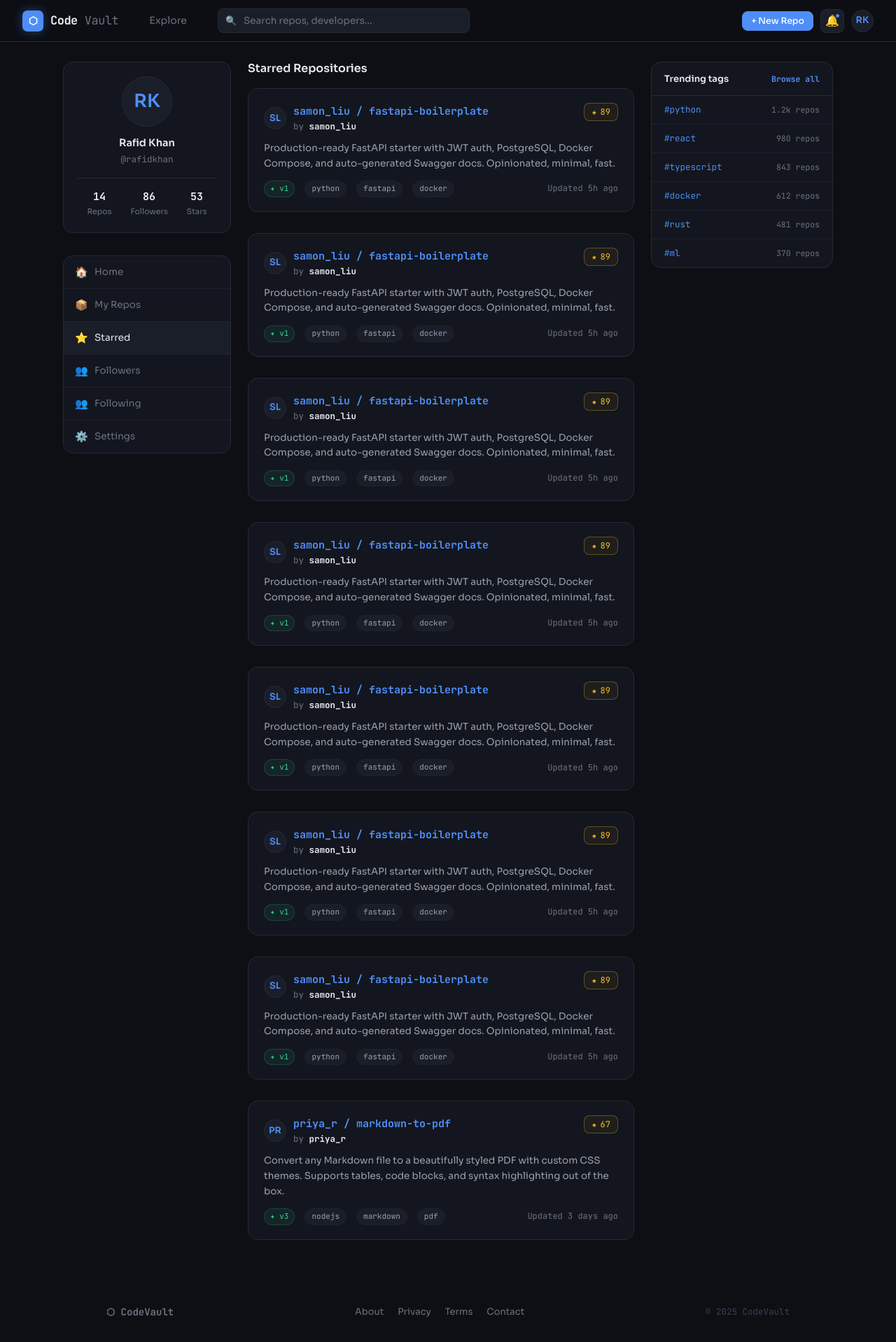
After one commit to sifat5532/CodeVault, a PHP site: page /starred.html in a window 1280 px wide. The commit adds this page. Shown: the whole page at 70% size. Run offline with PHP 8.4, Linux system fonts and the light colour scheme.

Commit message:
add: starred.html

```diff
--- /dev/null
+++ b/starred.html
@@ -0,0 +1,356 @@
+<!DOCTYPE html>
+<html lang="en">
+
+<head>
+  <meta charset="UTF-8" />
+  <meta name="viewport" content="width=device-width, initial-scale=1.0" />
+  <title>Starred — CodeVault</title>
+  <link rel="stylesheet" href="style.css" />
+</head>
+
+<body>
+
+  <!-- ===== NAVBAR ===== -->
+  <nav class="navbar">
+    <a href="feed.html" class="nav-logo">
+      <div class="logo-icon">⬡</div>
+      Code<span class="dim">Vault</span>
+    </a>
+
+    <div class="nav-links">
+      <a href="#">Explore</a>
+    </div>
+
+    <div class="nav-search">
+      <span class="search-icon">🔍</span>
+      <input type="text" placeholder="Search repos, developers…" />
+    </div>
+
+    <div class="nav-right">
+      <a href="new_repository.html"><button class="btn btn-primary btn-sm new-repo-btn">+ New Repo</button></a>
+
+      <a href="notification.html">
+        <div class="notif-btn">
+          🔔
+          <div class="notif-dot"></div>
+        </div>
+      </a>
+
+      <div class="user-menu">
+        <div class="avatar" onclick="toggleDropdown()">RK</div>
+        <div class="user-dropdown" id="userDropdown">
+          <a href="#">👤 My Profile</a>
+          <a href="#">⚙️ Settings</a>
+          <div class="dd-divider"></div>
+          <a href="index.html" class="danger">🚪 Sign out</a>
+        </div>
+      </div>
+    </div>
+  </nav>
+
+  <!-- ===== PAGE ===== -->
+  <div class="page-wrap">
+    <div class="feed-layout">
+
+      <!-- ===== LEFT SIDEBAR ===== -->
+      <aside class="sidebar-left">
+        <div class="sidebar-profile">
+          <div class="avatar xl">RK</div>
+          <div class="profile-name">Rafid Khan</div>
+          <div class="profile-handle">@rafidkhan</div>
+          <div class="profile-stats">
+            <div class="profile-stat">
+              <div class="n">14</div>
+              <div class="l">Repos</div>
+            </div>
+            <div class="profile-stat">
+              <div class="n">86</div>
+              <div class="l">Followers</div>
+            </div>
+            <div class="profile-stat">
+              <div class="n">53</div>
+              <div class="l">Stars</div>
+            </div>
+          </div>
+        </div>
+
+        <nav class="sidebar-nav">
+          <a href="feed.html"><span class="nav-icon">🏠</span> Home</a>
+          <a href="#"><span class="nav-icon">📦</span> My Repos</a>
+          <a href="starred.html" class="active"><span class="nav-icon">⭐</span> Starred</a>
+          <a href="followers.html"><span class="nav-icon">👥</span> Followers</a>
+          <a href="#"><span class="nav-icon">👥</span> Following</a>
+          <a href="#"><span class="nav-icon">⚙️</span> Settings</a>
+        </nav>
+      </aside>
+
+      <!-- ===== MAIN CONTENT ===== -->
+      <main class="feed-main">
+        <div class="feed-header">
+          <h2>Starred Repositories</h2>
+        </div>
+
+        <div class="feed-list">
+
+          <!-- Starred Repo 1 -->
+          <div class="feed-repo-card anim-fadeup" style="animation-delay:0.05s">
+            <div class="frc-top">
+              <div class="frc-meta">
+                <div class="avatar">SL</div>
+                <div>
+                  <div class="repo-name">samon_liu / fastapi-boilerplate</div>
+                  <div class="by">by <strong>samon_liu</strong></div>
+                </div>
+              </div>
+              <button class="star-btn starred" onclick="toggleStar(this)">★ <span>89</span></button>
+            </div>
+            <p class="frc-desc">Production-ready FastAPI starter with JWT auth, PostgreSQL, Docker Compose, and
+              auto-generated Swagger docs. Opinionated, minimal, fast.</p>
+            <div class="frc-footer">
+              <div class="version-chip">✦ v1</div>
+              <span class="tag">python</span>
+              <span class="tag">fastapi</span>
+              <span class="tag">docker</span>
+              <div class="repo-meta" style="margin-left:auto; color: var(--text-muted);">Updated 5h ago</div>
+            </div>
+          </div>
+
+          <!-- Starred Repo 1 -->
+          <div class="feed-repo-card anim-fadeup" style="animation-delay:0.05s">
+            <div class="frc-top">
+              <div class="frc-meta">
+                <div class="avatar">SL</div>
+                <div>
+                  <div class="repo-name">samon_liu / fastapi-boilerplate</div>
+                  <div class="by">by <strong>samon_liu</strong></div>
+                </div>
+              </div>
+              <button class="star-btn starred" onclick="toggleStar(this)">★ <span>89</span></button>
+            </div>
+            <p class="frc-desc">Production-ready FastAPI starter with JWT auth, PostgreSQL, Docker Compose, and
+              auto-generated Swagger docs. Opinionated, minimal, fast.</p>
+            <div class="frc-footer">
+              <div class="version-chip">✦ v1</div>
+              <span class="tag">python</span>
+              <span class="tag">fastapi</span>
+              <span class="tag">docker</span>
+              <div class="repo-meta" style="margin-left:auto; color: var(--text-muted);">Updated 5h ago</div>
+            </div>
+          </div>
+
+
+          <!-- Starred Repo 1 -->
+          <div class="feed-repo-card anim-fadeup" style="animation-delay:0.05s">
+            <div class="frc-top">
+              <div class="frc-meta">
+                <div class="avatar">SL</div>
+                <div>
+                  <div class="repo-name">samon_liu / fastapi-boilerplate</div>
+                  <div class="by">by <strong>samon_liu</strong></div>
+                </div>
+              </div>
+              <button class="star-btn starred" onclick="toggleStar(this)">★ <span>89</span></button>
+            </div>
+            <p class="frc-desc">Production-ready FastAPI starter with JWT auth, PostgreSQL, Docker Compose, and
+              auto-generated Swagger docs. Opinionated, minimal, fast.</p>
+            <div class="frc-footer">
+              <div class="version-chip">✦ v1</div>
+              <span class="tag">python</span>
+              <span class="tag">fastapi</span>
+              <span class="tag">docker</span>
+              <div class="repo-meta" style="margin-left:auto; color: var(--text-muted);">Updated 5h ago</div>
+            </div>
+          </div>
+
+
+          <!-- Starred Repo 1 -->
+          <div class="feed-repo-card anim-fadeup" style="animation-delay:0.05s">
+            <div class="frc-top">
+              <div class="frc-meta">
+                <div class="avatar">SL</div>
+                <div>
+                  <div class="repo-name">samon_liu / fastapi-boilerplate</div>
+                  <div class="by">by <strong>samon_liu</strong></div>
+                </div>
+              </div>
+              <button class="star-btn starred" onclick="toggleStar(this)">★ <span>89</span></button>
+            </div>
+            <p class="frc-desc">Production-ready FastAPI starter with JWT auth, PostgreSQL, Docker Compose, and
+              auto-generated Swagger docs. Opinionated, minimal, fast.</p>
+            <div class="frc-footer">
+              <div class="version-chip">✦ v1</div>
+              <span class="tag">python</span>
+              <span class="tag">fastapi</span>
+              <span class="tag">docker</span>
+              <div class="repo-meta" style="margin-left:auto; color: var(--text-muted);">Updated 5h ago</div>
+            </div>
+          </div>
+
+
+          <!-- Starred Repo 1 -->
+          <div class="feed-repo-card anim-fadeup" style="animation-delay:0.05s">
+            <div class="frc-top">
+              <div class="frc-meta">
+                <div class="avatar">SL</div>
+                <div>
+                  <div class="repo-name">samon_liu / fastapi-boilerplate</div>
+                  <div class="by">by <strong>samon_liu</strong></div>
+                </div>
+              </div>
+              <button class="star-btn starred" onclick="toggleStar(this)">★ <span>89</span></button>
+            </div>
+            <p class="frc-desc">Production-ready FastAPI starter with JWT auth, PostgreSQL, Docker Compose, and
+              auto-generated Swagger docs. Opinionated, minimal, fast.</p>
+            <div class="frc-footer">
+              <div class="version-chip">✦ v1</div>
+              <span class="tag">python</span>
+              <span class="tag">fastapi</span>
+              <span class="tag">docker</span>
+              <div class="repo-meta" style="margin-left:auto; color: var(--text-muted);">Updated 5h ago</div>
+            </div>
+          </div>
+
+          <!-- Starred Repo 1 -->
+          <div class="feed-repo-card anim-fadeup" style="animation-delay:0.05s">
+            <div class="frc-top">
+              <div class="frc-meta">
+                <div class="avatar">SL</div>
+                <div>
+                  <div class="repo-name">samon_liu / fastapi-boilerplate</div>
+                  <div class="by">by <strong>samon_liu</strong></div>
+                </div>
+              </div>
+              <button class="star-btn starred" onclick="toggleStar(this)">★ <span>89</span></button>
+            </div>
+            <p class="frc-desc">Production-ready FastAPI starter with JWT auth, PostgreSQL, Docker Compose, and
+              auto-generated Swagger docs. Opinionated, minimal, fast.</p>
+            <div class="frc-footer">
+              <div class="version-chip">✦ v1</div>
+              <span class="tag">python</span>
+              <span class="tag">fastapi</span>
+              <span class="tag">docker</span>
+              <div class="repo-meta" style="margin-left:auto; color: var(--text-muted);">Updated 5h ago</div>
+            </div>
+          </div>
+
+          <!-- Starred Repo 1 -->
+          <div class="feed-repo-card anim-fadeup" style="animation-delay:0.05s">
+            <div class="frc-top">
+              <div class="frc-meta">
+                <div class="avatar">SL</div>
+                <div>
+                  <div class="repo-name">samon_liu / fastapi-boilerplate</div>
+                  <div class="by">by <strong>samon_liu</strong></div>
+                </div>
+              </div>
+              <button class="star-btn starred" onclick="toggleStar(this)">★ <span>89</span></button>
+            </div>
+            <p class="frc-desc">Production-ready FastAPI starter with JWT auth, PostgreSQL, Docker Compose, and
+              auto-generated Swagger docs. Opinionated, minimal, fast.</p>
+            <div class="frc-footer">
+              <div class="version-chip">✦ v1</div>
+              <span class="tag">python</span>
+              <span class="tag">fastapi</span>
+              <span class="tag">docker</span>
+              <div class="repo-meta" style="margin-left:auto; color: var(--text-muted);">Updated 5h ago</div>
+            </div>
+          </div>
+
+          <!-- Starred Repo 2 -->
+          <div class="feed-repo-card anim-fadeup" style="animation-delay:0.1s">
+            <div class="frc-top">
+              <div class="frc-meta">
+                <div class="avatar">PR</div>
+                <div>
+                  <div class="repo-name">priya_r / markdown-to-pdf</div>
+                  <div class="by">by <strong>priya_r</strong></div>
+                </div>
+              </div>
+              <button class="star-btn starred" onclick="toggleStar(this)">★ <span>67</span></button>
+            </div>
+            <p class="frc-desc">Convert any Markdown file to a beautifully styled PDF with custom CSS themes. Supports
+              tables, code blocks, and syntax highlighting out of the box.</p>
+            <div class="frc-footer">
+              <div class="version-chip">✦ v3</div>
+              <span class="tag">nodejs</span>
+              <span class="tag">markdown</span>
+              <span class="tag">pdf</span>
+              <div class="repo-meta" style="margin-left:auto; color: var(--text-muted);">Updated 3 days ago</div>
+            </div>
+          </div>
+
+        </div>
+      </main>
+
+      <!-- ===== RIGHT SIDEBAR ===== -->
+      <aside class="sidebar-right">
+        <!-- Trending Tags -->
+        <div class="sidebar-widget">
+          <div class="widget-header">
+            Trending tags
+            <a href="#">Browse all</a>
+          </div>
+          <div class="trending-tag"><span class="t-name">#python</span><span class="t-count">1.2k repos</span></div>
+          <div class="trending-tag"><span class="t-name">#react</span><span class="t-count">980 repos</span></div>
+          <div class="trending-tag"><span class="t-name">#typescript</span><span class="t-count">843 repos</span></div>
+          <div class="trending-tag"><span class="t-name">#docker</span><span class="t-count">612 repos</span></div>
+          <div class="trending-tag"><span class="t-name">#rust</span><span class="t-count">481 repos</span></div>
+          <div class="trending-tag"><span class="t-name">#ml</span><span class="t-count">370 repos</span></div>
+        </div>
+      </aside>
+
+    </div>
+
+    <!-- ===== FOOTER ===== -->
+    <footer>
+      <div class="footer-logo">⬡ CodeVault</div>
+      <div class="footer-links">
+        <a href="#">About</a>
+        <a href="#">Privacy</a>
+        <a href="#">Terms</a>
+        <a href="#">Contact</a>
+      </div>
+      <div class="footer-copy">© 2025 CodeVault</div>
+    </footer>
+  </div>
+
+  <script>
+    // Dropdown toggle
+    function toggleDropdown() {
+      document.getElementById('userDropdown').classList.toggle('open');
+    }
+    document.addEventListener('click', function (e) {
+      const menu = document.querySelector('.user-menu');
+      if (!menu.contains(e.target)) {
+        document.getElementById('userDropdown').classList.remove('open');
+      }
+    });
+
+    // // Star toggle
+    // function toggleStar(btn) {
+    //   const starred = btn.classList.contains('starred');
+    //   const countEl = btn.querySelector('span');
+    //   let count = parseInt(countEl.textContent);
+    //   if (starred) {
+    //     btn.classList.remove('starred');
+    //     btn.innerHTML = '☆ <span>' + (count - 1) + '</span>';
+    //   } else {
+    //     btn.classList.add('starred');
+    //     btn.innerHTML = '★ <span>' + (count + 1) + '</span>';
+    //   }
+    // }
+
+    // // Follow toggle
+    // function toggleFollow(btn) {
+    //   if (btn.classList.contains('following')) {
+    //     btn.classList.remove('following');
+    //     btn.textContent = 'Follow';
+    //   } else {
+    //     btn.classList.add('following');
+    //     btn.textContent = 'Following';
+    //   }
+    // }
+  </script>
+</body>
+
+</html>
--- a/style.css
+++ b/style.css
@@ -521,6 +521,12 @@ h4 {
   font-size: 12px;
   font-family: var(--font-mono);
   transition: all 0.2s;
+}
+
+.star-btn.starred {
+  color: var(--yellow);
+  border-color: rgba(251, 191, 36, 0.3);
+  background: rgba(251, 191, 36, 0.05);
 }
 
 
```
